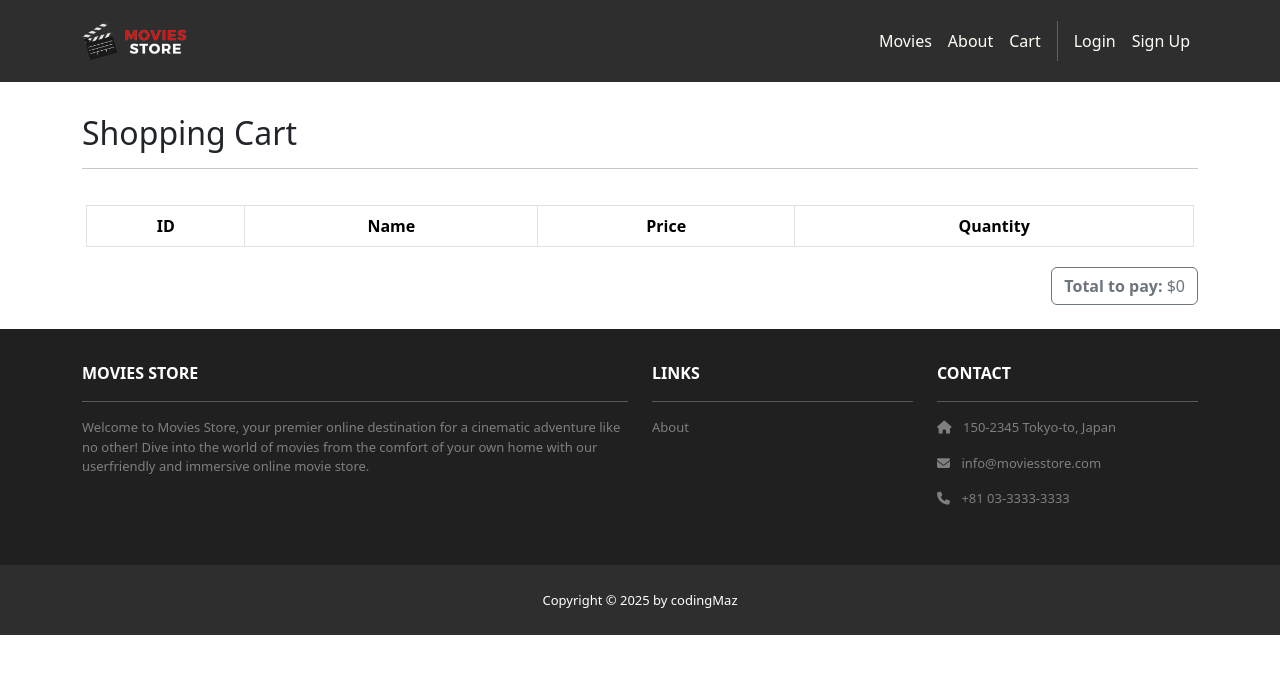
After one commit to mbalandari/dg-movies-app, a Django app: page /cart/ in a window 1280 px wide. The commit adds this page. Shown: the top 674 px of the page. Run offline with Django 5.2, Linux system fonts and the light colour scheme; lists and menus that the app fills with data are empty; parts of the project's set-up code (start-up, migrations or seed data) failed here and were passed over; some libraries are stand-ins or nearby versions.

Commit message:
add functions to cart

```diff
--- /dev/null
+++ b/cart/templates/cart/index.html
@@ -0,0 +1,53 @@
+{% extends 'base.html' %}
+
+{% block content %}
+{% load static %}
+{% load cart_filters %}
+
+<div class="p-3">
+    <div class="container">
+        <div class="row mt-3">
+            <div class="col mx-auto mb-3">
+                <h2>Shopping Cart</h2>
+                <hr />
+            </div>
+        </div>
+        <div class="row m-1">
+            <table class="table table-bordered table-striped text-center">
+                <thead>
+                    <tr>
+                        <th scope="col">ID</th>
+                        <th scope="col">Name</th>
+                        <th scope="col">Price</th>
+                        <th scope="col">Quantity</th>
+                    </tr>
+                </thead>
+                <tbody>
+                    {% for movie in template_data.movies_in_cart %}
+                    <tr>
+                        <td>{{ movie.id }}</td>
+                        <td>{{ movie.name }}</td>
+                        <td>${{ movie.price }}</td>
+                        <td>{{ request.session.cart|get_quantity:movie.id }}</td>
+                    </tr>
+                    {% endfor %}
+                </tbody>
+            </table>
+        </div>
+        <div class="row">
+            <div class="text-end">
+                <a class="btn btn-outline-secondary mb-2"><b>Total
+                        to pay:</b> ${{ template_data.cart_total }}
+                </a>
+                {% if template_data.movies_in_cart|length > 0 %}
+                <a href="{% url 'cart.clear' %}">
+                    <button class="btn btn-danger mb-2">
+                        Remove all movies from Cart
+                    </button>
+                </a>
+                {% endif %}
+            </div>
+        </div>
+    </div>
+</div>
+{% endblock content %}
--- a/cart/urls.py
+++ b/cart/urls.py
@@ -2,5 +2,7 @@ from django.urls import path
 from . import views
 
 urlpatterns = [
+    path('', views.index, name='cart.index'),
     path('<int:id>/add/', views.add, name='cart.add'),
+    path('clear/', views.clear, name='cart.clear'),
 ]
--- /dev/null
+++ b/cart/utils.py
@@ -0,0 +1,6 @@
+def calculate_cart_total(cart, movies_in_cart):
+    total = 0
+    for movie in movies_in_cart:
+        quantity = cart[str(movie.id)]
+        total += movie.price * int(quantity)
+    return total
--- a/cart/views.py
+++ b/cart/views.py
@@ -1,6 +1,23 @@
 from django.shortcuts import render
 from django.shortcuts import get_object_or_404, redirect
 from movies.models import Movie
+from .utils import calculate_cart_total
+
+
+def index(request):
+    cart_total = 0
+    movies_in_cart = []
+    cart = request.session.get('cart', {})
+    movie_ids = list(cart.keys())
+    if (movie_ids != []):
+        movies_in_cart = Movie.objects.filter(id__in=movie_ids)
+        cart_total = calculate_cart_total(cart, movies_in_cart)
+
+    template_data = {}
+    template_data['title'] = 'Cart'
+    template_data['movies_in_cart'] = movies_in_cart
+    template_data['cart_total'] = cart_total
+    return render(request, 'cart/index.html', {'template_data': template_data})
 
 
 def add(request, id):
@@ -8,4 +25,9 @@ def add(request, id):
     cart = request.session.get('cart', {})
     cart[id] = request.POST['quantity']
     request.session['cart'] = cart
-    return redirect('home.index')
+    return redirect('cart.index')
+
+
+def clear(request):
+    request.session['cart'] = {}
+    return redirect('cart.index')
--- a/project_django/settings.py
+++ b/project_django/settings.py
@@ -46,7 +46,7 @@ INSTALLED_APPS = [
     "home",
     "movies",
     "accounts",
-    "carts",
+    "cart",
 ]
 
 MIDDLEWARE = [
--- a/templates/base.html
+++ b/templates/base.html
@@ -30,7 +30,7 @@
                 <div class="navbar-nav ms-auto navbar-ml">
                     <a class="nav-link" href="{% url 'movies.index' %}">Movies</a>
                     <a class="nav-link" href="{% url 'home.about' %}">About</a>
-
+                    <a class="nav-link" href="{% url 'cart.index' %}">Cart</a>
                     <div class="vr bg-white mx-2 d-none d-lg-block"></div>
                     {% if user.is_authenticated %}
                     <a class="nav-link" href="{% url 'accounts.logout' %}">Logout ({{ user.username }})</a>
```
Also changed, not shown: cart/templatetags/cart_filters.py (added, +8 -0 lines), movies/templates/movies/show.html (+17 -0 lines).
